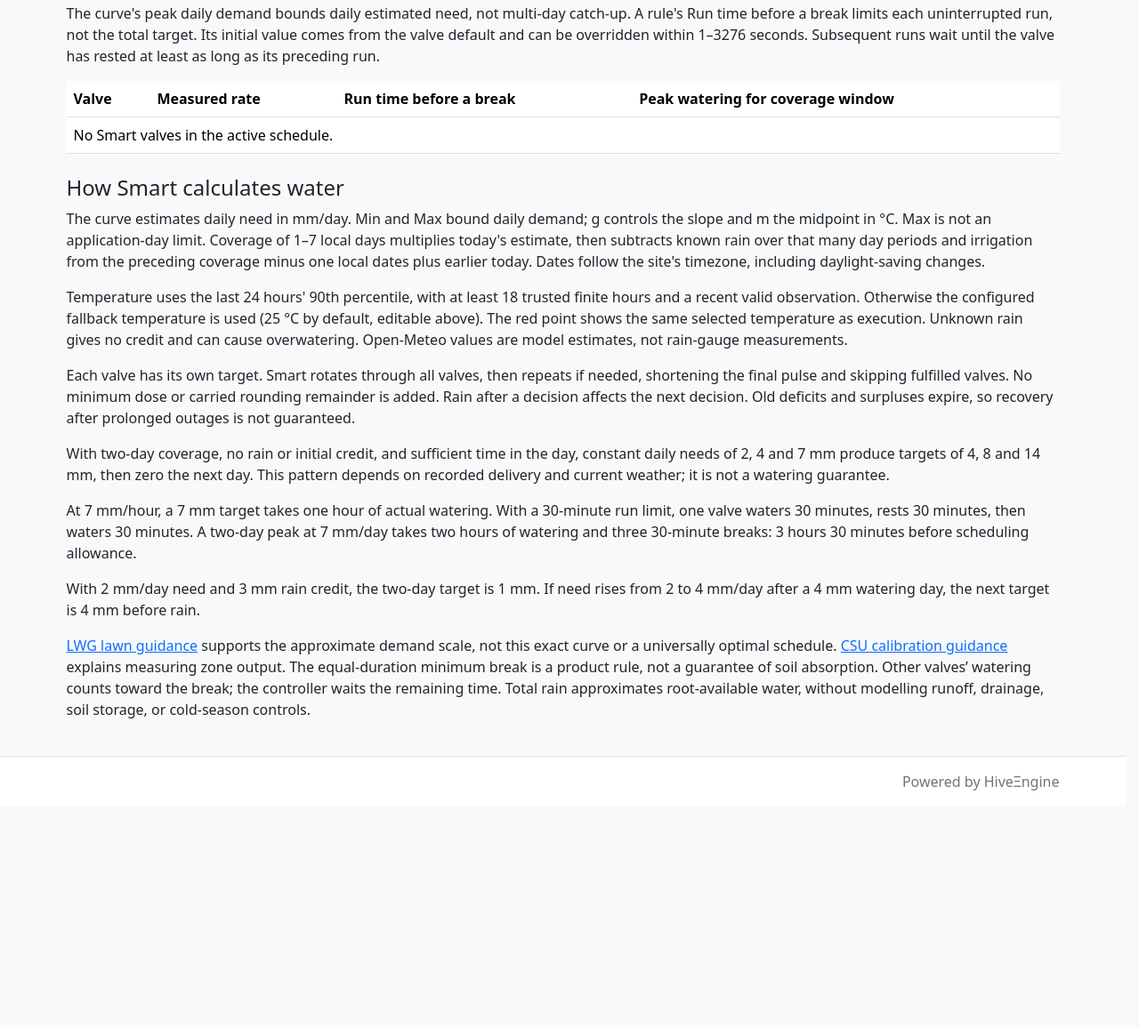
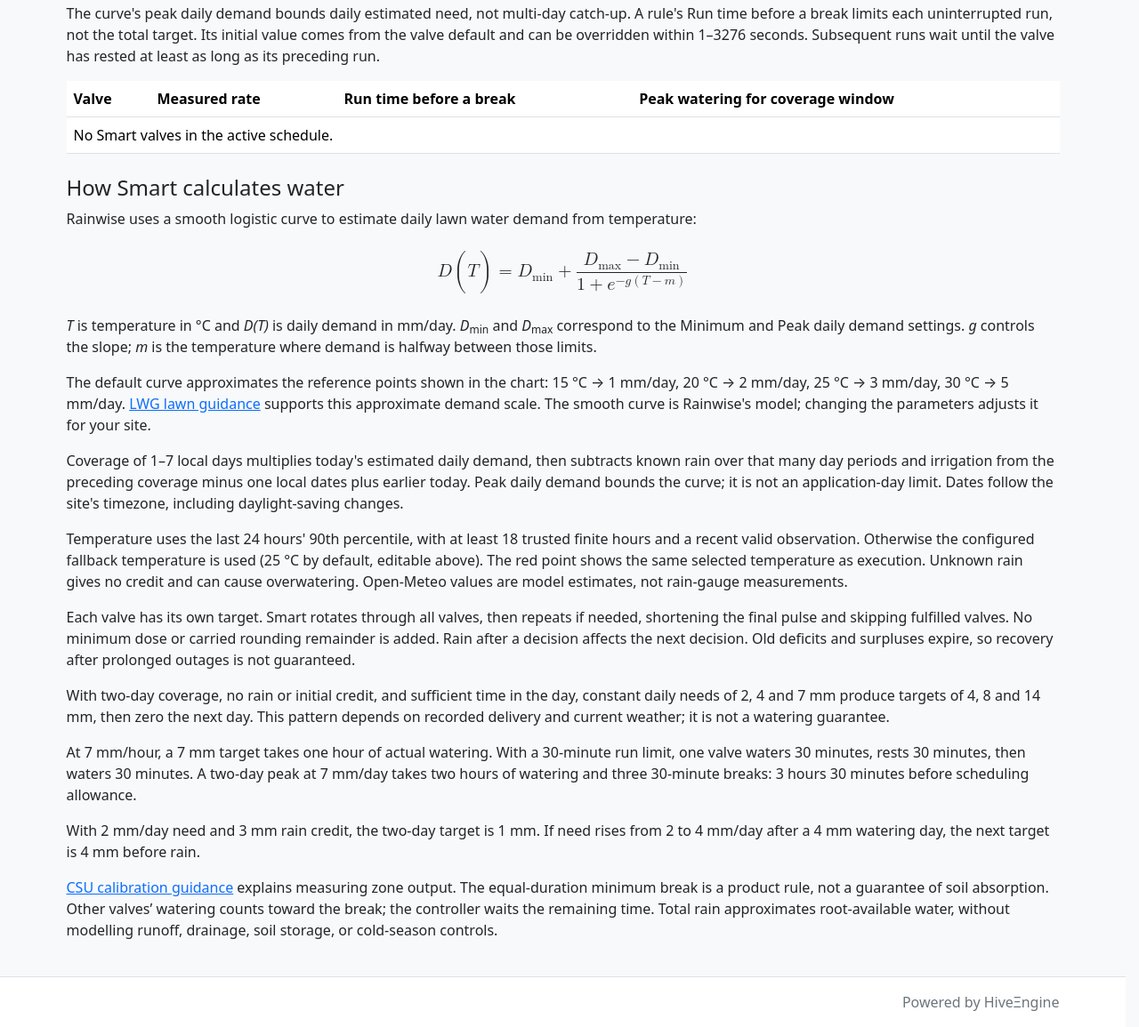
Before and after one commit to cafawo/rainwise, a Django app: page /curve/ in a window 1280 px wide. Shown: the part 925-2080 px from the top of the page at 89% size. Before the commit the page ends 1814 px from the top, so only its background shows below. Run offline with Django 4.2, Linux system fonts and the light colour scheme; the visitor is signed in with stand-in values (Sample User, id 1); data that the repository does not hold is empty.

Commit message:
refactor(curve): enhance water demand calculation explanation and improve MathML representation

```diff
--- a/templates/irrigation/curve.html
+++ b/templates/irrigation/curve.html
@@ -47,13 +47,35 @@
 {% for row in capacity_rows %}<tr><td>{{ row.valve.name }}</td><td>{% if row.valve.has_valid_application_rate %}{{ row.valve.application_rate_mm_h }} mm/hour{% else %}N/A — skipped in Smart; enter a measured watering rate{% endif %}</td><td>{{ row.cap|duration }}</td><td>{{ row.peak_seconds|duration }}{% if row.warning %}<div class="text-danger">{{ row.warning }}</div>{% endif %}</td></tr>{% empty %}<tr><td colspan="4">No Smart valves in the active schedule.</td></tr>{% endfor %}
 </tbody></table>
 <h2 class="h4 mt-4">How Smart calculates water</h2>
-<p>The curve estimates daily need in mm/day. Min and Max bound daily demand; g controls the slope and m the midpoint in °C. Max is not an application-day limit. Coverage of 1–7 local days multiplies today's estimate, then subtracts known rain over that many day periods and irrigation from the preceding coverage minus one local dates plus earlier today. Dates follow the site's timezone, including daylight-saving changes.</p>
+<p>Rainwise uses a smooth logistic curve to estimate daily lawn water demand from temperature:</p>
+<div class="overflow-x-auto py-2 mb-3">
+  <math id="curveEquation" xmlns="http://www.w3.org/1998/Math/MathML" display="block" class="fs-5">
+    <mi>D</mi><mo>(</mo><mi>T</mi><mo>)</mo><mo>=</mo>
+    <msub><mi>D</mi><mtext>min</mtext></msub><mo>+</mo>
+    <mfrac>
+      <mrow>
+        <msub><mi>D</mi><mtext>max</mtext></msub><mo>−</mo>
+        <msub><mi>D</mi><mtext>min</mtext></msub>
+      </mrow>
+      <mrow>
+        <mn>1</mn><mo>+</mo>
+        <msup>
+          <mi>e</mi>
+          <mrow><mo>−</mo><mi>g</mi><mo>(</mo><mi>T</mi><mo>−</mo><mi>m</mi><mo>)</mo></mrow>
+        </msup>
+      </mrow>
+    </mfrac>
+  </math>
+</div>
+<p><var>T</var> is temperature in °C and <var>D(T)</var> is daily demand in mm/day. <var>D</var><sub>min</sub> and <var>D</var><sub>max</sub> correspond to the Minimum and Peak daily demand settings. <var>g</var> controls the slope; <var>m</var> is the temperature where demand is halfway between those limits.</p>
+<p>The default curve approximates the reference points shown in the chart: {% for point in known_points|dictsort:"x" %}{{ point.x|floatformat:"-1" }} °C → {{ point.y|floatformat:"-1" }} mm/day{% if not forloop.last %}, {% else %}.{% endif %}{% endfor %} <a href="https://www.lwg.bayern.de/mam/cms06/landespflege/dateien/basiswissen_rasenbau.pdf#page=17">LWG lawn guidance</a> supports this approximate demand scale. The smooth curve is Rainwise's model; changing the parameters adjusts it for your site.</p>
+<p>Coverage of 1–7 local days multiplies today's estimated daily demand, then subtracts known rain over that many day periods and irrigation from the preceding coverage minus one local dates plus earlier today. Peak daily demand bounds the curve; it is not an application-day limit. Dates follow the site's timezone, including daylight-saving changes.</p>
 <p>Temperature uses the last 24 hours' 90th percentile, with at least 18 trusted finite hours and a recent valid observation. Otherwise the configured fallback temperature is used (25 °C by default, editable above). The red point shows the same selected temperature as execution. Unknown rain gives no credit and can cause overwatering. Open-Meteo values are model estimates, not rain-gauge measurements.</p>
 <p>Each valve has its own target. Smart rotates through all valves, then repeats if needed, shortening the final pulse and skipping fulfilled valves. No minimum dose or carried rounding remainder is added. Rain after a decision affects the next decision. Old deficits and surpluses expire, so recovery after prolonged outages is not guaranteed.</p>
 <p>With two-day coverage, no rain or initial credit, and sufficient time in the day, constant daily needs of 2, 4 and 7 mm produce targets of 4, 8 and 14 mm, then zero the next day. This pattern depends on recorded delivery and current weather; it is not a watering guarantee.</p>
 <p>At 7 mm/hour, a 7 mm target takes one hour of actual watering. With a 30-minute run limit, one valve waters 30 minutes, rests 30 minutes, then waters 30 minutes. A two-day peak at 7 mm/day takes two hours of watering and three 30-minute breaks: 3 hours 30 minutes before scheduling allowance.</p>
 <p>With 2 mm/day need and 3 mm rain credit, the two-day target is 1 mm. If need rises from 2 to 4 mm/day after a 4 mm watering day, the next target is 4 mm before rain.</p>
-<p><a href="https://www.lwg.bayern.de/mam/cms06/landespflege/dateien/basiswissen_rasenbau.pdf">LWG lawn guidance</a> supports the approximate demand scale, not this exact curve or a universally optimal schedule. <a href="https://extension.colostate.edu/resource/methods-to-schedule-home-lawn-irrigation/">CSU calibration guidance</a> explains measuring zone output. The equal-duration minimum break is a product rule, not a guarantee of soil absorption. Other valves’ watering counts toward the break; the controller waits the remaining time. Total rain approximates root-available water, without modelling runoff, drainage, soil storage, or cold-season controls.</p>
+<p><a href="https://extension.colostate.edu/resource/methods-to-schedule-home-lawn-irrigation/">CSU calibration guidance</a> explains measuring zone output. The equal-duration minimum break is a product rule, not a guarantee of soil absorption. Other valves’ watering counts toward the break; the controller waits the remaining time. Total rain approximates root-available water, without modelling runoff, drainage, soil storage, or cold-season controls.</p>
 {% endblock %}
 
 {% block scripts %}
```
Also changed, not shown: PLANS.md (+7 -0 lines), README.md.
